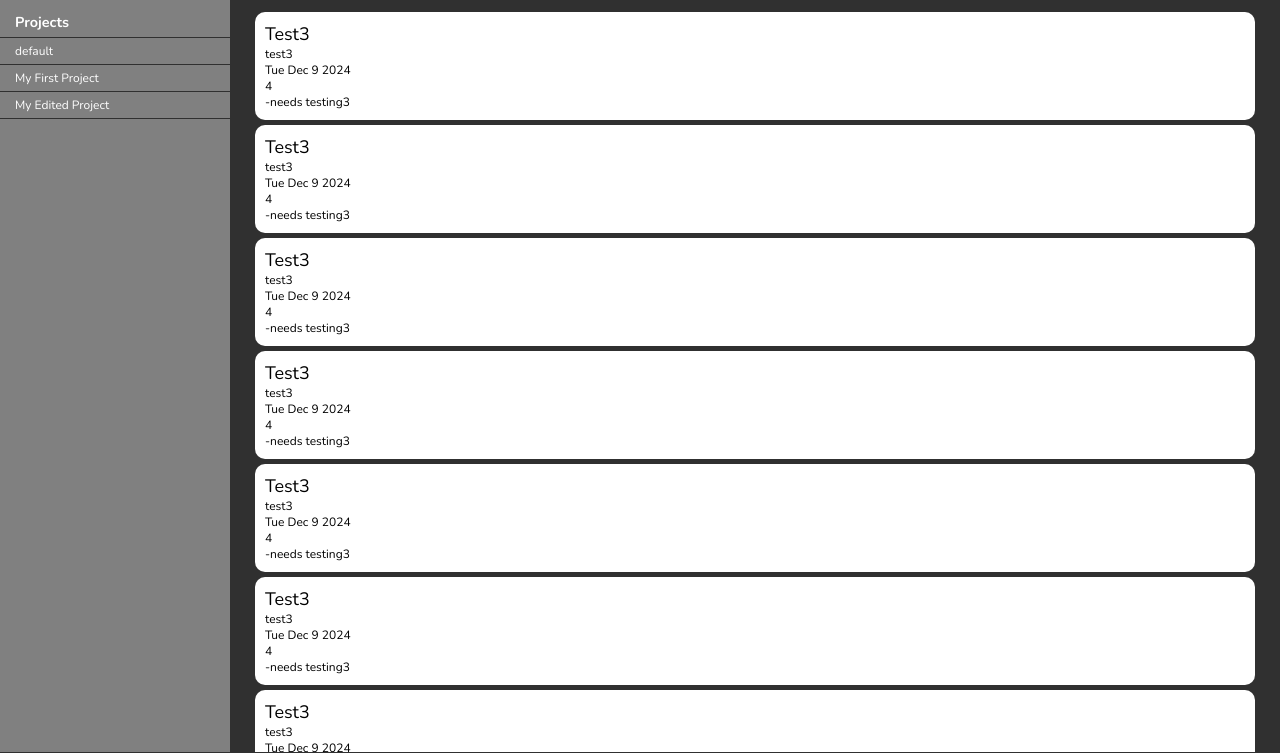
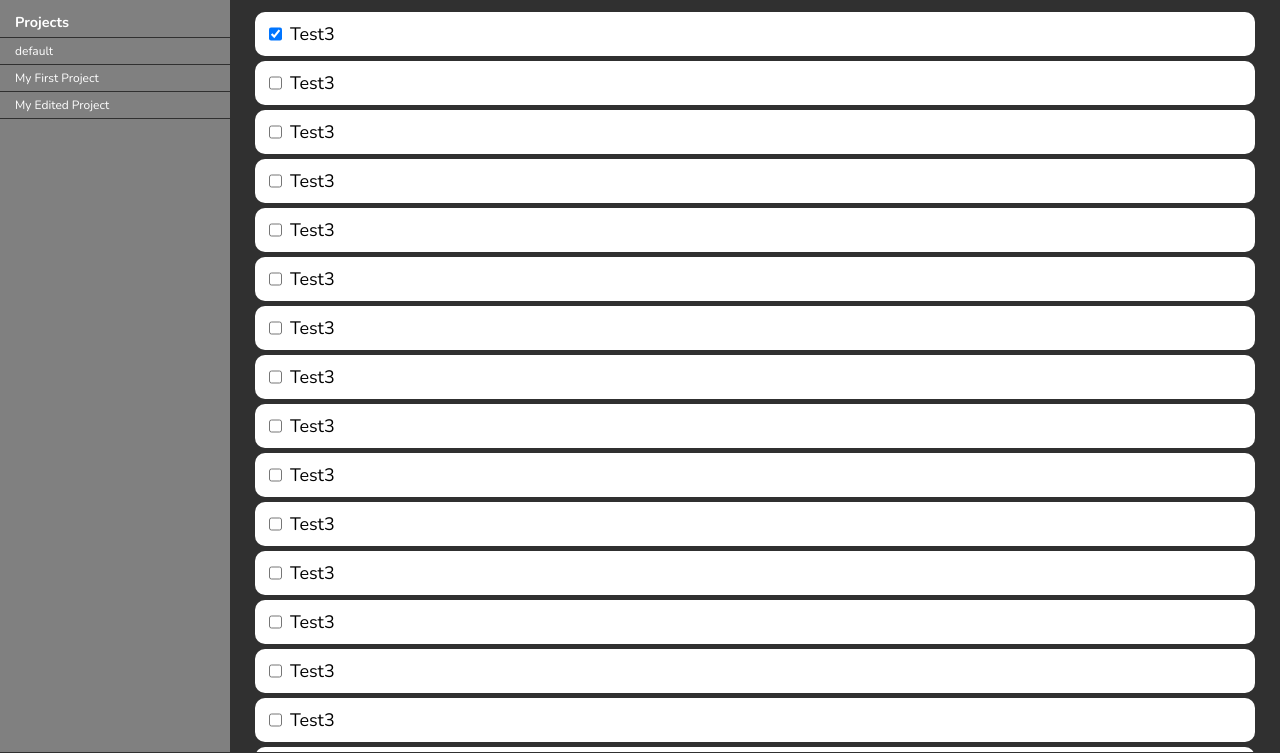
Before and after one commit to bcamili/odin-todo-list, a website built with webpack: page src/template.html in a window 1280 px wide. Shown: the part 47-800 px from the top of the page. Built offline with nearby package versions, Linux system fonts and the light colour scheme; a web font is replaced by a local one.

Commit message:
Todos now open up when clicked, "done" toggle added (checkbox)

```diff
--- /dev/null
+++ b/src/Controller/controller.js
@@ -0,0 +1,21 @@
+import { model } from "../Model/model";
+import { view } from "../View/view";
+import { handlerFunctionsFactory } from "./handlerFunctions";
+
+export const controller = (function(){
+
+    const handlerFunctions = handlerFunctionsFactory(model,view);
+    const init = () =>{
+        const user = {
+            name: "Benjamin Camili"
+        }
+
+        const projects = model.getAllProjects();
+        const defaultTodos = model.getDefaultProject().getAllTodos();
+        view.renderUI(user, projects, defaultTodos, handlerFunctions);
+    }
+
+
+    return {init};
+
+})();
--- /dev/null
+++ b/src/Controller/handlerFunctions.js
@@ -0,0 +1,32 @@
+export const handlerFunctionsFactory = (function (model, view){
+
+    const projectHandler = () =>{
+
+        const returnHandler = (projectID) => {
+            const project = model.getProjectByID(projectID);
+            const todos = project.getAllTodos();
+            view.renderTodos(project.getTitle(),todos,contentHandlers());
+        }
+
+        return returnHandler;
+    }
+
+    const contentHandlers = () =>{
+
+        const checkboxHandler = () =>{
+
+            const returnHandler = (todo) => {
+                /* const project = model.getProjectByID(projectID);
+                const todo = project.getTodoByID(todoID); */
+                todo.toggleDone();
+            }
+
+            return returnHandler;
+        }
+
+        return {checkboxHandler};
+    }
+
+
+    return {projectHandler, contentHandlers};
+});
--- a/src/Model/model.js
+++ b/src/Model/model.js
@@ -5,6 +5,8 @@ export const model = (function(){
 
     const defaultProject = createProject("default");
     projects.push(defaultProject);
+    const todoID = defaultProject.addTodo("Test3", "test3", new Date(), 4, "-needs testing3");
+    defaultProject.addTodo("Test3", "test3", new Date(), 4, "-needs testing3-needs testing3-needs testing3-needs testing3-needs testing3-needs testing3-needs testing3-needs testing3-needs testing3-needs testing3-needs testing3-needs testing3-needs testing3-needs testing3-needs testing3-needs testing3-needs testing3-needs testing3-needs testing3-needs testing3-needs testing3");
     defaultProject.addTodo("Test3", "test3", new Date(), 4, "-needs testing3");
     defaultProject.addTodo("Test3", "test3", new Date(), 4, "-needs testing3");
     defaultProject.addTodo("Test3", "test3", new Date(), 4, "-needs testing3");
@@ -16,12 +18,12 @@ export const model = (function(){
     defaultProject.addTodo("Test3", "test3", new Date(), 4, "-needs testing3");
     defaultProject.addTodo("Test3", "test3", new Date(), 4, "-needs testing3");
     defaultProject.addTodo("Test3", "test3", new Date(), 4, "-needs testing3");
-    defaultProject.addTodo("Test3", "test3", new Date(), 4, "-needs testing3");defaultProject.addTodo("Test3", "test3", new Date(), 4, "-needs testing3");
     defaultProject.addTodo("Test3", "test3", new Date(), 4, "-needs testing3");
     defaultProject.addTodo("Test3", "test3", new Date(), 4, "-needs testing3");
     defaultProject.addTodo("Test3", "test3", new Date(), 4, "-needs testing3");
     defaultProject.addTodo("Test3", "test3", new Date(), 4, "-needs testing3");
     defaultProject.addTodo("Test3", "test3", new Date(), 4, "-needs testing3");
+    defaultProject.toggleTodo(todoID);
 
     const getAllProjects = () => projects;
 
@@ -63,6 +65,11 @@ export const model = (function(){
         }
     }
 
+    const toggleTodoInProject = (projectID, todoId) => {
+        const project = getProjectByID(projectID);
+        project.toggleTodo(todoID);
+    }
+
     const deleteProject = (projectID) =>{
         const toDelete = getProjectByID(projectID);
         if(toDelete){
@@ -70,5 +77,17 @@ export const model = (function(){
         }
     }
 
-    return {getAllProjects, getDefaultProject, printAllProjects, addProject, getProjectByID, deleteTodoInProject, addTodoToProject, editProject, editTodoInProject, deleteProject};
+    return {
+        getAllProjects,
+        getDefaultProject,
+        printAllProjects,
+        getProjectByID,
+        addProject,
+        editProject,
+        deleteProject,
+        addTodoToProject,
+        toggleTodoInProject,
+        editTodoInProject,
+        deleteTodoInProject
+    };
 })();
--- a/src/Model/projects.js
+++ b/src/Model/projects.js
@@ -17,6 +17,10 @@ export const createProject = (projectTitle) => {
         const newTodo = createTodo(id, title, description, dueDate, priority, notes);
         todoList.push(newTodo);
         return newTodo.getID();
+    }
+
+    const toggleTodo = (todoID) => {
+        getTodoByID(todoID).toggleDone();
     }
 
     const printProject = () => {
@@ -41,5 +45,5 @@ export const createProject = (projectTitle) => {
         }
     }
 
-    return {getID, getTitle, setTitle, getAllTodos, addTodo, printProject, getTodoByID, deleteTodo};
+    return {getID, getTitle, setTitle, getAllTodos, addTodo, toggleTodo, printProject, getTodoByID, deleteTodo};
 }
--- a/src/Model/todos.js
+++ b/src/Model/todos.js
@@ -3,6 +3,10 @@ export const createTodo = (projectID, title, description, dueDate, priority, not
     const id = String(Math.floor(Math.random()*1000000000))
 
     const getID = () => id;
+
+    let done = false;
+    const getDone = () => done;
+    const toggleDone = () => done = done == false;
     const getProjectID = () => projectID;
     const getTitle = () =>  title;
     const getDescription = () =>  description;
@@ -33,6 +37,7 @@ export const createTodo = (projectID, title, description, dueDate, priority, not
             Due Date: ${dueDate}
             Priority: ${priority}
             Notes: ${notes}
+            Done: ${done}
             `);
     }
 
@@ -46,5 +51,5 @@ export const createTodo = (projectID, title, description, dueDate, priority, not
         return days[day];
     }
 
-    return {getID, getProjectID, getTitle, getDescription, getDueDate, getPriority, getNotes, printTodo, editTodo};
+    return {getID, getDone, toggleDone, getProjectID, getTitle, getDescription, getDueDate, getPriority, getNotes, printTodo, editTodo};
 }
--- a/src/View/UIELements.js
+++ b/src/View/UIELements.js
@@ -33,11 +33,11 @@ export const getSidebarDiv = (projects, handler) => {
     return projectList;
 }
 
-export const getContentDiv = (todos) => {
+export const getContentDiv = (todos, handlerFunctions) => {
     const todoList = document.createElement("div");
     todoList.id = "todoList";
     todos.forEach(todo => {
-        todoList.appendChild(renderTodo(todo));
+        todoList.appendChild(renderTodo(todo, handlerFunctions));
     });
 
     return todoList;
--- a/src/View/todoRenderer.js
+++ b/src/View/todoRenderer.js
@@ -1,32 +1,63 @@
-export const renderTodo = (todo) => {
+export const renderTodo = (todo, handlerFunctions) => {
     const todoDiv = document.createElement("div");
     todoDiv.classList = "todoDiv";
 
+    const todoHeader = document.createElement("div");
+    todoHeader.classList = "todoHeader";
+
+    const doneToggle = document.createElement("input")
+    doneToggle.setAttribute("type", "checkbox");
+    doneToggle.checked = todo.getDone();
+    doneToggle.addEventListener("click", () => {
+        const handler = handlerFunctions.checkboxHandler()
+        handler(todo);
+    });
+
+    doneToggle.classList = "doneToggle";
+
     const todoTitleDiv = document.createElement("div");
+    todoTitleDiv.addEventListener("click", ()=>{
+        todoContentDiv.classList.toggle("open");
+    });
     todoTitleDiv.classList = "todoTitleDiv";
     todoTitleDiv.textContent = todo.getTitle();
 
+    todoHeader.appendChild(doneToggle);
+    todoHeader.appendChild(todoTitleDiv);
+    todoDiv.appendChild(todoHeader);
+
+    const todoContentDiv = document.createElement("div");
+    todoContentDiv.classList = "todoContentDiv"
+
     const descriptionDiv = document.createElement("div");
     descriptionDiv.classList = "descriptionDiv"
-    descriptionDiv.textContent = todo.getDescription();
+    descriptionDiv.innerHTML = `<span>Description: </span> ${todo.getDescription()}`;
 
     const dueDateDiv = document.createElement("div");
     dueDateDiv.classList = "dueDateDiv"
-    dueDateDiv.textContent = todo.getDueDate();
+    dueDateDiv.innerHTML = `<span>Due on: </span> ${todo.getDueDate()}`;
 
     const priorityDiv = document.createElement("div");
     priorityDiv.classList = "priorityDiv"
-    priorityDiv.textContent = todo.getPriority();
+    priorityDiv.innerHTML = `<span>Priority: </span>`;
+
+    for(let i = 0; i<todo.getPriority(); i++){
+        const priorityPoint = document.createElement("div");
+        priorityPoint.classList = "priorityPoint";
+        priorityPoint.textContent = i+1;
+        priorityDiv.appendChild(priorityPoint);
+    }
 
     const notesDiv = document.createElement("div");
     notesDiv.classList = "notesDiv"
-    notesDiv.textContent = todo.getNotes();
+    notesDiv.innerHTML = `<span>Notes: </span> ${todo.getNotes()}`;
 
-    todoDiv.appendChild(todoTitleDiv);
-    todoDiv.appendChild(descriptionDiv);
-    todoDiv.appendChild(dueDateDiv);
-    todoDiv.appendChild(priorityDiv);
-    todoDiv.appendChild(notesDiv);
+    todoContentDiv.appendChild(descriptionDiv);
+    todoContentDiv.appendChild(dueDateDiv);
+    todoContentDiv.appendChild(priorityDiv);
+    todoContentDiv.appendChild(notesDiv);
+
+    todoDiv.appendChild(todoContentDiv);
 
 
     return todoDiv;
--- a/src/View/view.js
+++ b/src/View/view.js
@@ -46,19 +46,20 @@ export const view =(function () {
     contentDiv.classList += " redBox"
 
 
-    const renderUI = (user, projects, projectHandler, defaultTodos) => {
+    const renderUI = (user, projects, defaultTodos, handlerFunctions) => {
         headerDiv.appendChild(getHeaderDiv(user));
-        sideBarDiv.appendChild(getSidebarDiv(projects, projectHandler));
-        contentDiv.appendChild(getContentDiv(defaultTodos));
+        sideBarDiv.appendChild(getSidebarDiv(projects, handlerFunctions.projectHandler()));
+        const contentHandlers = handlerFunctions.contentHandlers();
+        contentDiv.appendChild(getContentDiv(defaultTodos, contentHandlers));
     }
 
-    const renderTodos = (projectTitle, todos) =>{
+    const renderTodos = (projectTitle, todos, handlerFunctions) =>{
         contentDiv.innerHTML = "";
         const title = document.createElement("div");
         title.id = "projectTitle";
         title.textContent = projectTitle;
         contentDiv.appendChild(title);
-        contentDiv.appendChild(getContentDiv(todos));
+        contentDiv.appendChild(getContentDiv(todos, handlerFunctions));
     }
 
     const showAllTodosInAllProjects = () => {
--- a/src/controller.js
+++ /dev/null
@@ -1,25 +0,0 @@
-import { model } from "./Model/model";
-import { view } from "./View/view";
-
-export const controller = (function(){
-
-
-    const init = () =>{
-        const user = {
-            name: "Benjamin Camili"
-        }
-
-        const projects = model.getAllProjects();
-        const defaultTodos = model.getDefaultProject().getAllTodos();
-        view.renderUI(user, projects, projectHandler, defaultTodos);
-    }
-
-    const projectHandler = (projectID) =>{
-        const project = model.getProjectByID(projectID);
-        const todos = project.getAllTodos();
-        view.renderTodos(project.getTitle(),todos);
-    }
-
-    return {init};
-
-})();
--- a/src/index.js
+++ b/src/index.js
@@ -1,5 +1,5 @@
 import "./style.css";
-import { controller } from "./controller";
+import { controller } from "./Controller/controller";
 import { model } from "./Model/model";
 
 
--- a/src/style.css
+++ b/src/style.css
@@ -188,20 +188,73 @@ html,body{
 /*     width: minmax(100px, 200px);
  */}
 
-
-.todoTitleDiv{
+.todoHeader{
+    display: flex;
     font-size: 1.5rem;
     margin: 0;
 }
 
+.todoTitleDiv{
+    margin-left: 5px;
+    flex-grow: 1;
+}
+
+.todoContentDiv{
+    display: flex;
+    flex-direction: column;
+    max-height: 0px;
+    padding: 0px 5px 0px 5px;
+    transition: 0.3s ease;
+    gap: 5px;
+    overflow: hidden;
+}
+
+.todoContentDiv.open{
+    max-height: 500px;
+    padding-top: 10px;
+    padding-bottom: 10px;
+}
+
 .descriptionDiv{
+    font-size: 1.2rem;
+    span{
+        font-weight: bold;
+    }
+}
 
+.dueDateDiv{
+    font-size: 1.2rem;
+    span{
+        font-weight: bold;
+    }
 }
 
 .priorityDiv{
+    display: flex;
+    font-size: 1.2rem;
+    gap: 5px;
+    align-items: center;
+    span{
+        font-weight: bold;
+    }
 
+    .priorityPoint{
+        display: flex;
+        justify-content: center;
+        align-items: center;
+        background-color: var(--darkColor);
+        width: 15px;
+        height: 15px;
+        border-radius: 30px;
+        color: var(--highlightColor);
+        font-size: 0.8rem;
+
+    }
 }
 
 .notesDiv{
-
+    font-size: 1.2rem;
+    span{
+        font-weight: bold;
+    }
 }
```
